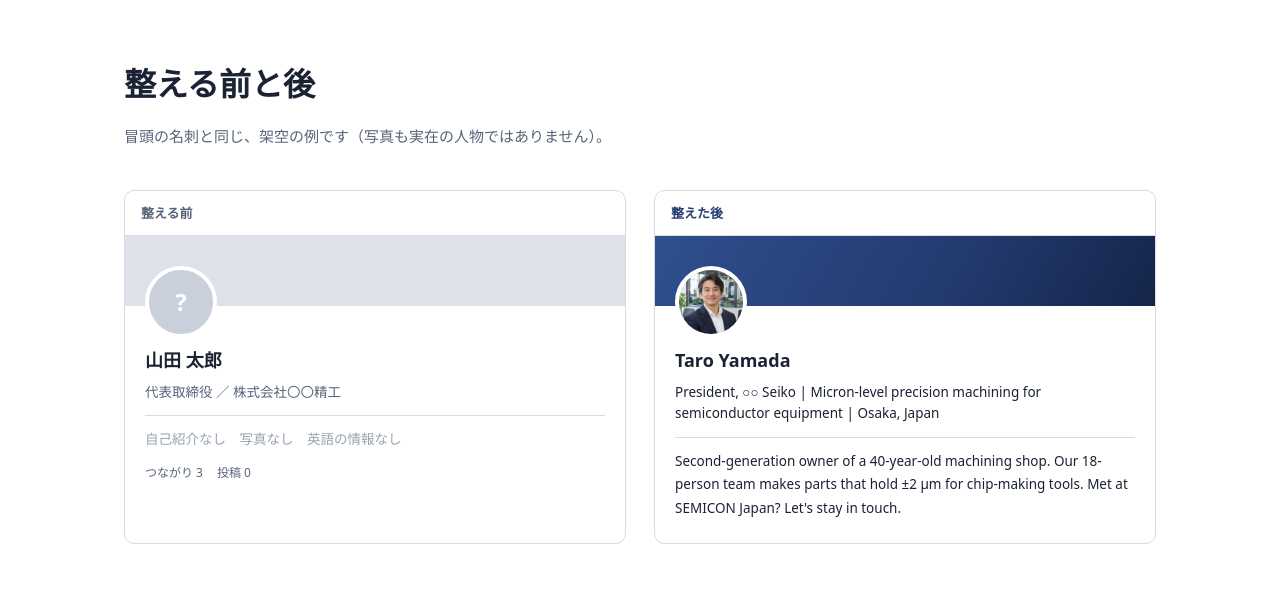
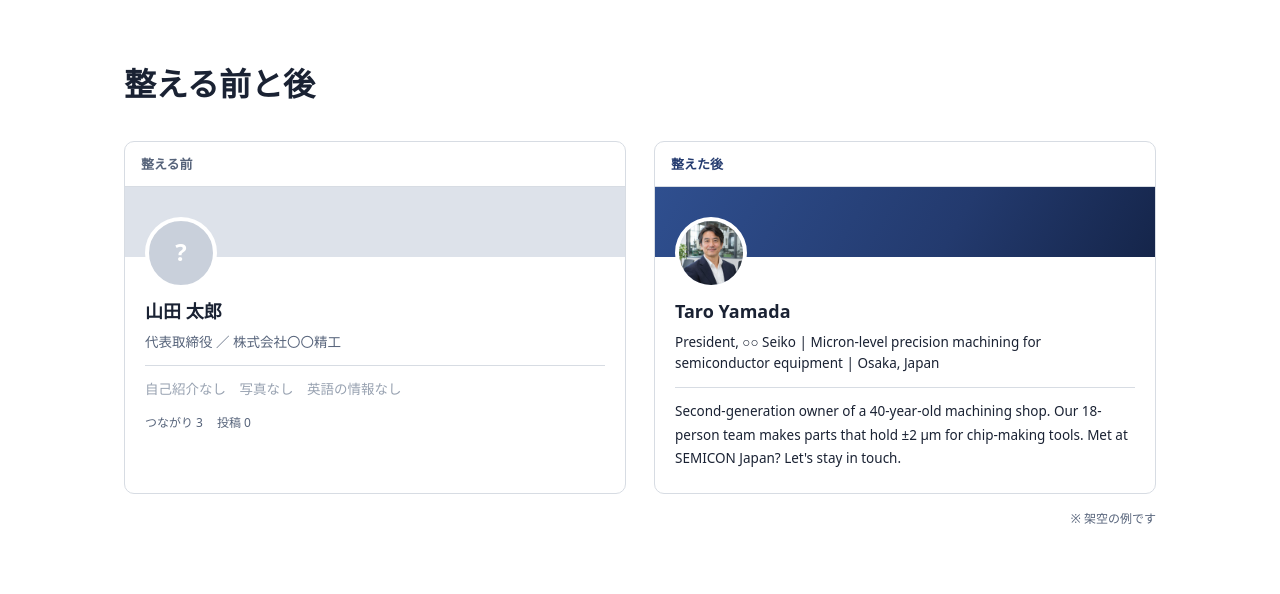
Before and after one commit to nakatani-expo/nakatani-expo.github.io, a plain HTML site: page index.html in a window 1280 px wide. Shown: the part 1840-2434 px from the top of the page. Drawn offline with Linux system fonts and the light colour scheme; a web font is replaced by a local one.

Commit message:
Move fictional-example note to section end

```diff
--- a/index.html
+++ b/index.html
@@ -117,7 +117,8 @@
   .pains { display: grid; grid-template-columns: repeat(2, 1fr); gap: 2px; background: var(--rule); border: 2px solid var(--rule); }
   .pain { background: #fff; padding: 28px 28px 26px; display: flex; gap: 18px; align-items: flex-start; }
   .pain svg { flex: none; }
-  h2 + .pains, h2 + .flow { margin-top: 32px; }
+  h2 + .pains, h2 + .flow, h2 + .ba { margin-top: 32px; }
+  .ba-note { margin: 14px 0 0; font-size: 12px; color: var(--sub); text-align: right; }
   .flow-note { margin: 36px auto 0; max-width: 40em; font-size: 14px; color: var(--sub); text-align: center; word-break: auto-phrase; }
   .pains-close { margin: 28px 0 0; font-size: 17px; font-weight: 700; color: var(--ai); text-align: center; word-break: auto-phrase; }
   .pain p { margin: 0; font-size: 16px; }
@@ -381,7 +382,6 @@
   <section>
     <div class="wrap">
       <h2>整える前と後</h2>
-      <p class="kicker">冒頭の名刺と同じ、架空の例です（写真も実在の人物ではありません）。</p>
       <div class="ba">
         <div class="screen before">
           <div class="bar">整える前</div>
@@ -405,6 +405,7 @@
           </div>
         </div>
       </div>
+      <p class="ba-note">※ 架空の例です</p>
     </div>
   </section>
 
```
